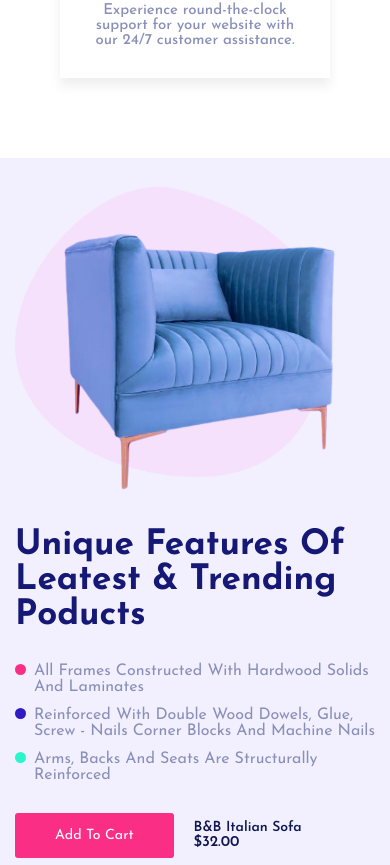
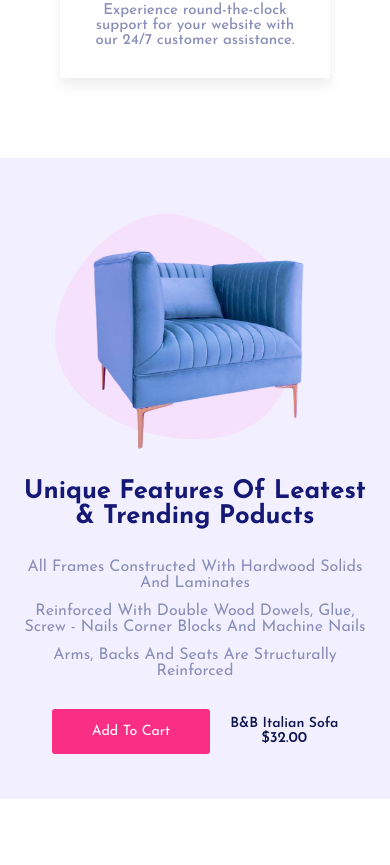
Before and after one commit to rxfr-dvpr/Dekortie-Shop, a Vue app: page / in a window 390 px wide. Shown: the part 5059-5924 px from the top of the page. Built offline with nearby package versions, Linux system fonts and the light colour scheme.

Commit message:
unique features section adaptived

```diff
--- a/src/components/HomeComponents/UniqueFeatures.vue
+++ b/src/components/HomeComponents/UniqueFeatures.vue
@@ -66,7 +66,7 @@ export default {
         row-gap: 30px;
 
         &-title {
-            font-size: 35px;
+            font-size: calc(25px + 10 * (100vw / 1920));
             color: var(--ny-blue);
             text-transform: capitalize;
         }
@@ -155,4 +155,72 @@ export default {
     }
 }
 
+@media (min-width: 1920px) {
+    .features__content {
+        &-title {
+            font-size: 35px !important;
+        }
+    }
+}
+
+@media (max-width: 1100px) {
+    .features-img {
+        max-width: 500px !important;
+    }
+
+    .features__content {
+        max-width: 450px !important;
+    }
+}
+
+@media (max-width: 992px) {
+
+    .features__section {
+        padding: 45px 0;
+
+        .row {
+            flex-direction: column;
+        }
+
+        .features-img {
+            padding: 0 40px;
+        }
+
+        .features__content {
+            align-items: center;
+            text-align: center;
+
+            &-title {
+                font-size: calc(25px + (10 + 10 * 0.7) * ((100vw - 320px)/ 1920));
+            }
+
+            &-list {
+                align-items: center;
+
+                &-item {
+                    justify-content: center !important;
+                    max-width: max-content !important;
+
+                    &::before {
+                        display: none !important;
+                    }
+                }
+            }
+
+            &-ctrl {
+                justify-content: center;
+            }
+        }
+    }
+}
+
+@media (max-width: 350px) {
+    .features__content {
+        &-ctrl {
+            flex-direction: column;
+        }
+    }
+}
+
+
 </style>
```
